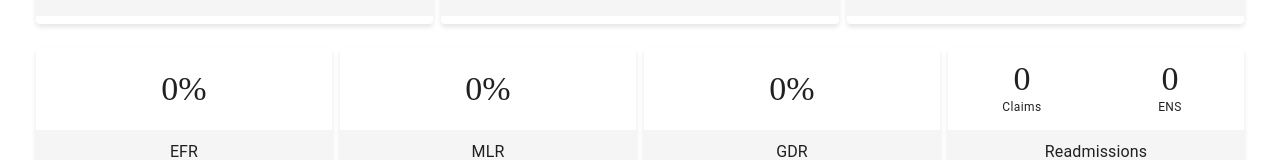
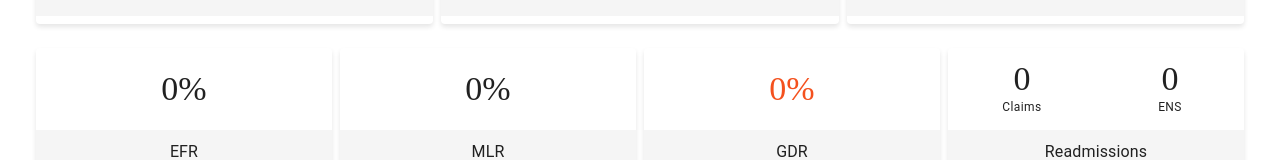
Before and after one commit to primaverahealth/patient-insight, a React app: page / in a window 1280 px wide. Shown: the part 573-733 px from the top of the page. Built offline with nearby package versions, Linux system fonts and the light colour scheme; no server answers; the HTML template or start-up script is replaced by a standard one.

Commit message:
Updated styles condition for negative values
Signed-off-by: Frank Corona <frankdavid.corona@gmail.com>

```diff
--- a/src/common/SingleValue/SingleValue.tsx
+++ b/src/common/SingleValue/SingleValue.tsx
@@ -29,7 +29,22 @@ export default function SingleValue(props: SingleValueProps): ReactElement {
     const styles = useStyles();
     const { data } = props;
     const isNegative = (value: number | undefined) => {
-        return (!isNil(value)) && (value > 100) ? styles.negativeValue : styles.value;
+        let style;
+        // GDR > 90 normal < 90 negative
+        // MLR < 85 normal >= 85 negative
+        switch (data.key) {
+            case 'gdr':
+                style = (!isNil(value)) && (value < 90) ? styles.negativeValue : styles.value;
+                break;
+
+            case 'mlr':
+                style = (!isNil(value)) && (value >= 85) ? styles.negativeValue : styles.value;
+                break;
+
+            default:
+                style = styles.value;
+        }
+        return style;
     }
 
     return (
--- a/src/components/SectionFinancial/GDR.tsx
+++ b/src/components/SectionFinancial/GDR.tsx
@@ -11,7 +11,7 @@ export default function GDR(props: { data: FinancialWidgetsProps }): ReactElemen
     const common = commonStyles();
     const { data } = props;
     const [gdr, setGDR] = useState(0);
-    const singleValueProps: SingleValueProps = { data: { value: gdr } }
+    const singleValueProps: SingleValueProps = { data: { key: 'gdr', value: gdr } }
     const footerProps: FinancialFooterProps = { data: { name: 'GDR' } };
 
     useEffect(() => {
--- a/src/components/SectionFinancial/MLR.tsx
+++ b/src/components/SectionFinancial/MLR.tsx
@@ -11,7 +11,7 @@ export default function MLR(props: { data: FinancialWidgetsProps }): ReactElemen
     const common = commonStyles();
     const { data } = props;
     const [mlr, setMLR] = useState(0);
-    const singleValueProps: SingleValueProps = { data: { value: mlr } }
+    const singleValueProps: SingleValueProps = { data: { key: 'mlr', value: mlr } }
     const footerProps: FinancialFooterProps = { data: { name: 'MLR' } };
 
     useEffect(() => {
--- a/src/interfaces/SingleValueProps.tsx
+++ b/src/interfaces/SingleValueProps.tsx
@@ -1,5 +1,6 @@
 export interface ISingleValue {
-    value?: number
+    value?: number,
+    key?: string,
 }
 
 export interface SingleValueProps {
```
